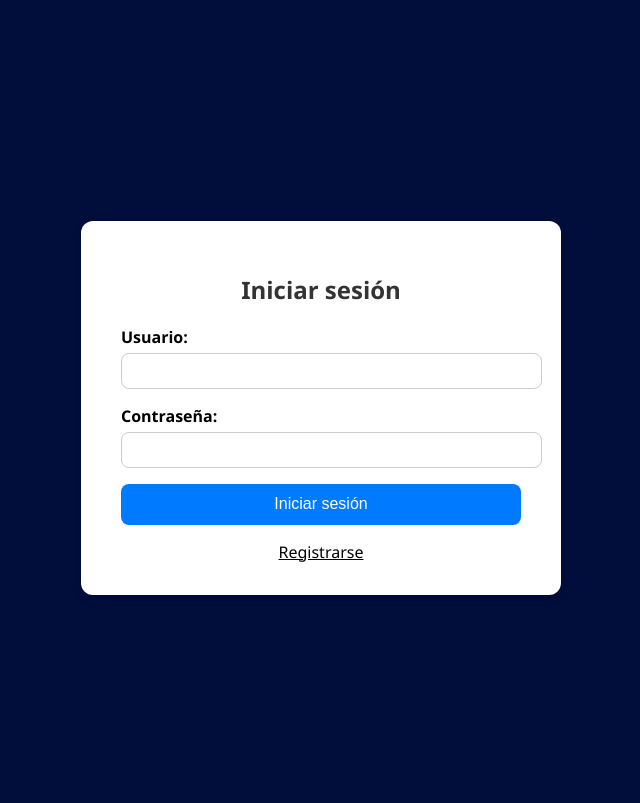
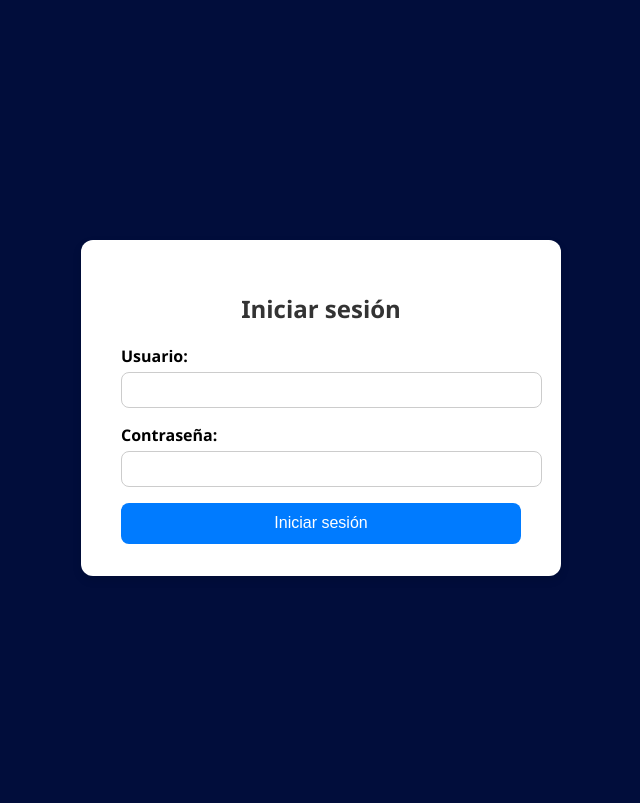
Before and after one commit to Jssoff/Sprint-2-Individual, a Django app: page /login/ in a window 1280 px wide. Shown: the top 803 px of the page, without its empty margins (319-959 px from the left). Run offline with Django 5.2, Linux system fonts and the light colour scheme.

Commit message:
devolver

```diff
--- a/pacientes/templates/Paciente/login.html
+++ b/pacientes/templates/Paciente/login.html
@@ -164,7 +164,7 @@
             <div class="error-message">{{ error }}</div>
 
         {% endif %}
-        <div style="margin-top: 1rem; text-align: center;">
+        <!--<div style="margin-top: 1rem; text-align: center;">
             <a class="btn btn-outline-dark px-4 py-2 rounded-pill shadow-sm"
             href="{% url 'registro' %}"
             style="background-color: transparent; border-color: #000000; color: #000000;"
@@ -172,7 +172,7 @@
             onmouseout="this.style.color='#000000'; this.style.backgroundColor='transparent';">
                 Registrarse
             </a>
-        </div>
+        </div>-->
     </div>
 
 
```
